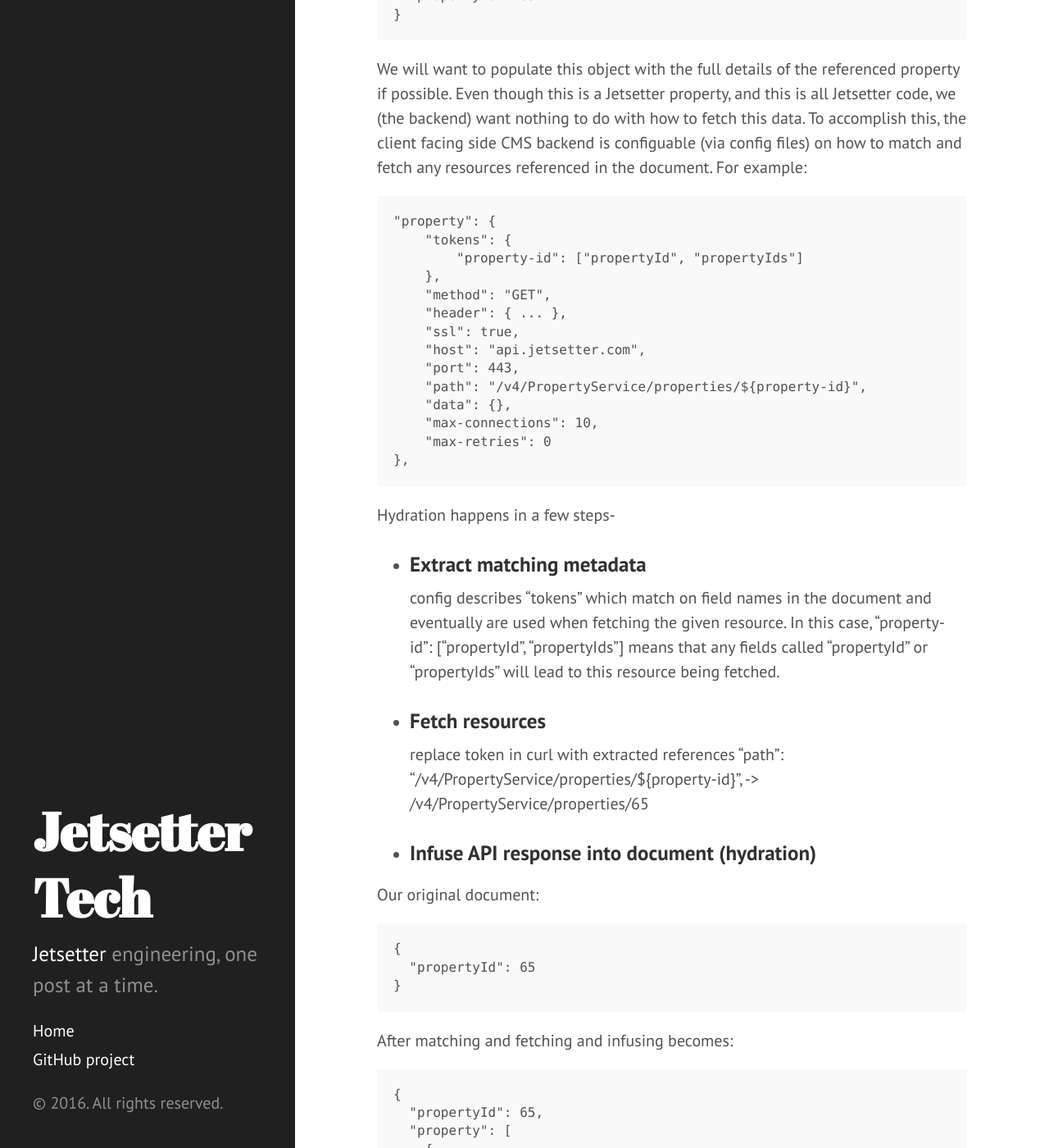
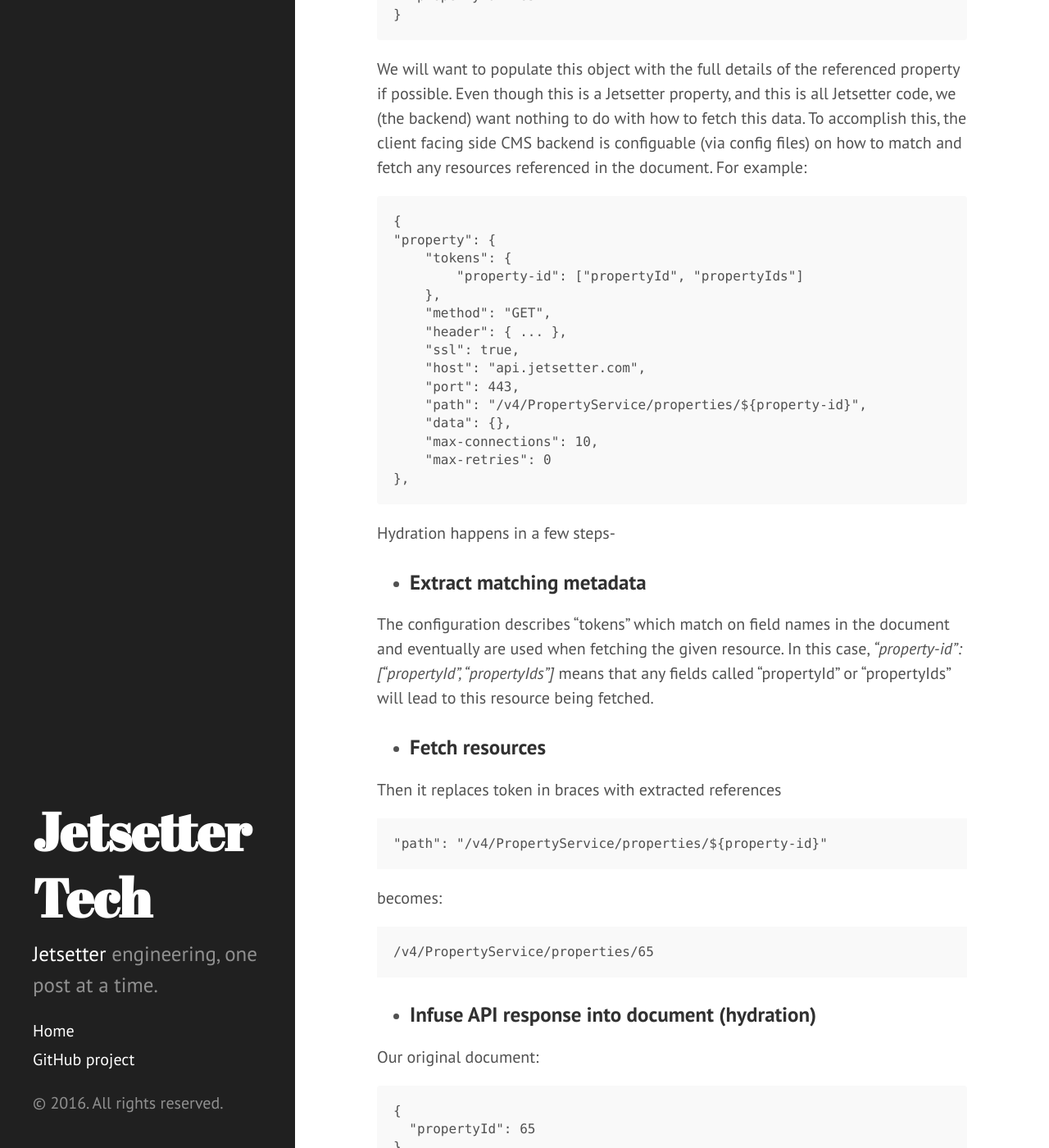
Before and after one commit to Jetsetter/jetsetter.github.io, a Jekyll site: the page built from _posts/2016-10-31-document-hydration.md, in a window 1280 px wide and 1400 px high, scrolled down 1198 px. Shown: the whole window at 82% size. Built offline with Jekyll 4.4.1, drawn with Linux system fonts in a browser that asks for light colours; comment, search, counter and statistics services are not loaded; some of the changed text lies outside the part shown.

Commit message:
Formatting tweaks

````diff
--- a/_posts/2016-10-31-document-hydration.md
+++ b/_posts/2016-10-31-document-hydration.md
@@ -34,6 +34,7 @@
 We will want to populate this object with the full details of the referenced property if possible.  Even though this is a Jetsetter property, and this is all Jetsetter code, we (the backend) want nothing to do with how to fetch this data.  To accomplish this, the client facing side CMS backend is configuable (via config files) on how to match and fetch any resources referenced in the document.  For example:
 
 ```
+{
 "property": {
     "tokens": {
         "property-id": ["propertyId", "propertyIds"]
@@ -53,10 +54,14 @@
 Hydration happens in a few steps-
 
 * ### Extract matching metadata
-	config describes "tokens" which match on field names in the document and eventually are used when fetching the given resource.  In this case, "property-id": ["propertyId", "propertyIds"] means that any fields called "propertyId" or "propertyIds" will lead to this resource being fetched.
+
+The configuration describes "tokens" which match on field names in the document and eventually are used when fetching the given resource.  In this case, *"property-id": ["propertyId", "propertyIds"]* means that any fields called "propertyId" or "propertyIds" will lead to this resource being fetched.
 * ### Fetch resources
-	replace token in curl with extracted references
-	"path": "/v4/PropertyService/properties/${property-id}", -> /v4/PropertyService/properties/65
+
+Then it replaces token in braces with extracted references
+<pre>"path": "/v4/PropertyService/properties/${property-id}"</pre>
+becomes:
+<pre>/v4/PropertyService/properties/65</pre>
 * ### Infuse API response into document (hydration)
 
 Our original document:
@@ -84,6 +89,7 @@
 What about a more complex example, where one widget might need to be hydrated against different APIs depending on the content?  What if the 'token' is just one piece of the loaded value?  Note the different extractor fields below which will match and capture the relevant piece of the data:
 
 ```
+{
 "twitter-oembed": {
     "tokens": {
         "social-id": ["socialId"]
````
